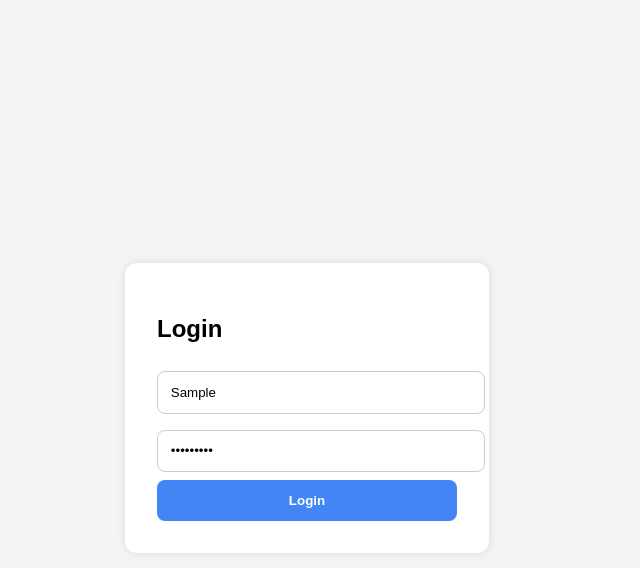
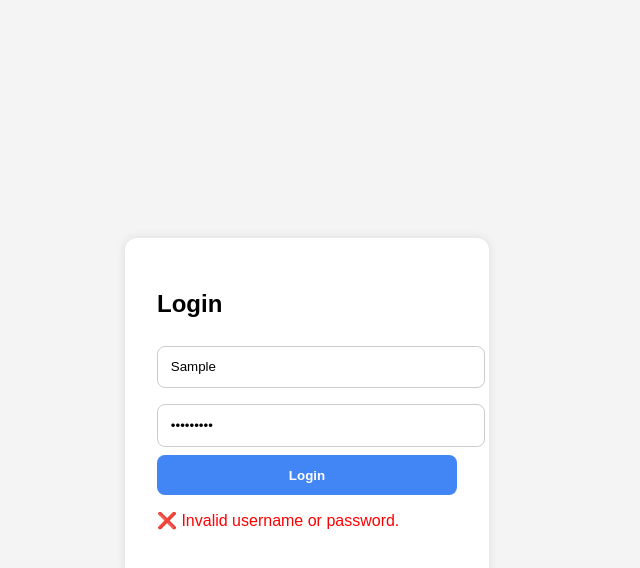
Before and after one commit to 9dyll/cool--, a plain HTML site: page index.html in a window 1280 px wide. Both pictures are taken after typing "Sample", "Sample123" into the empty fields and a click on the button "Login". Shown: the whole page, without its empty margins (333-973 px from the left). Drawn offline with Linux system fonts and the light colour scheme.

Commit message:
Update index.html

```diff
--- a/index.html
+++ b/index.html
@@ -50,15 +50,20 @@
       <input type="password" id="password" placeholder="Password" required />
       <button type="submit">Login</button>
     </form>
+    <p id="message" style="color:red; margin-top:1rem;"></p>
   </div>
+
   <script>
     function login() {
       const u = document.getElementById('username').value;
       const p = document.getElementById('password').value;
-      if (u === 'admin' && p === '1234') {
-        alert('Login successful!');
+      const message = document.getElementById('message');
+
+      if (u === 'test' && p === 'test') {
+        window.location.href = 'hi.html';
       } else {
-        alert('Wrong credentials.');
+        message.style.color = 'red';
+        message.textContent = '❌ Invalid username or password.';
       }
     }
   </script>
```
